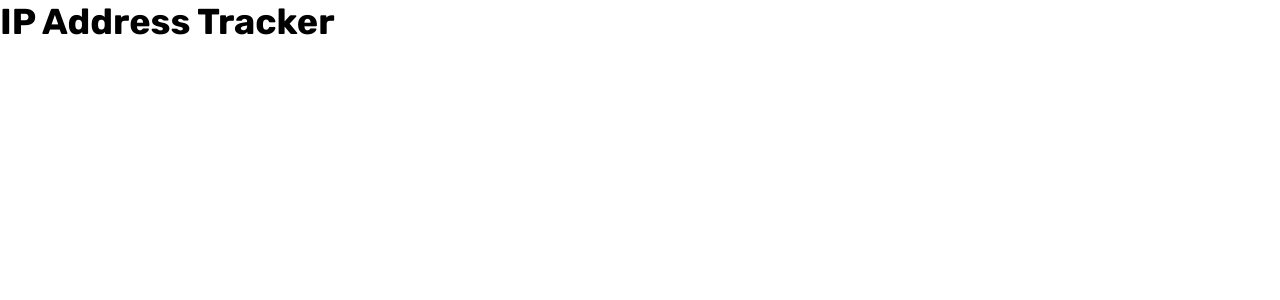
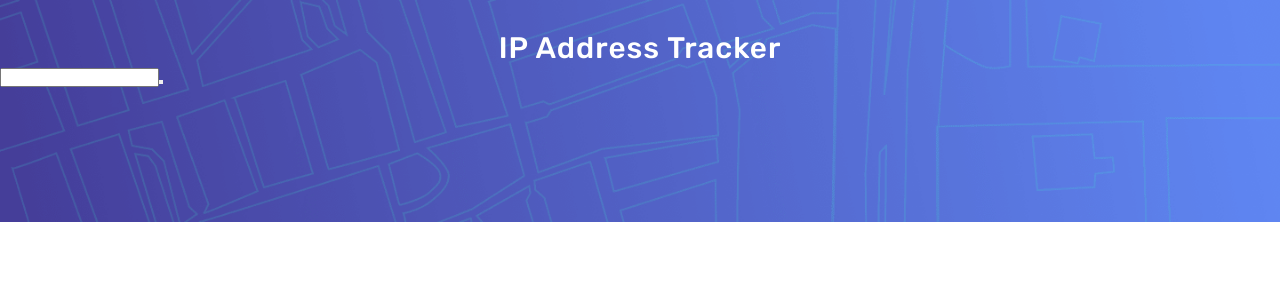
Before and after one commit to AndyGuit/ip-address-tracker, a React (Create React App) app: page / in a window 1280 px wide. Shown: the top 300 px of the page. Built offline with nearby package versions, Linux system fonts and the light colour scheme.

Commit message:
feat: add header and background

```diff
--- a/src/App.js
+++ b/src/App.js
@@ -1,9 +1,12 @@
 import './scss/app.scss';
+
+import Input from './components/Input';
 
 function App() {
   return (
     <div className="App">
-      <h1>IP Address Tracker</h1>
+      <h1 className="app-header">IP Address Tracker</h1>
+      <Input />
     </div>
   );
 }
--- /dev/null
+++ b/src/components/Input/index.jsx
@@ -0,0 +1,18 @@
+import React, { useState } from 'react';
+
+const Input = () => {
+  const [value, setValue] = useState('');
+
+  return (
+    <div>
+      <input
+        type="text"
+        value={value}
+        onInput={e => setValue(e.target.value)}
+      />
+      <button></button>
+    </div>
+  );
+};
+
+export default Input;
--- a/src/scss/app.scss
+++ b/src/scss/app.scss
@@ -12,4 +12,17 @@
 
 body {
   font-size: 18px;
+  width: 100%;
+  height: 100vh;
+
+  background: url('../assets/img/pattern-bg.png') top / contain no-repeat;
 }
+
+.app-header {
+  margin-top: 30px;
+  color: white;
+  font-size: 1.65em;
+  font-weight: 500;
+  letter-spacing: 1px;
+  text-align: center;
+}
```
Also changed, not shown: src/assets/img/pattern-bg.png (renamed from public/images/pattern-bg.png), src/components/Input/Input.module.scss (added).
